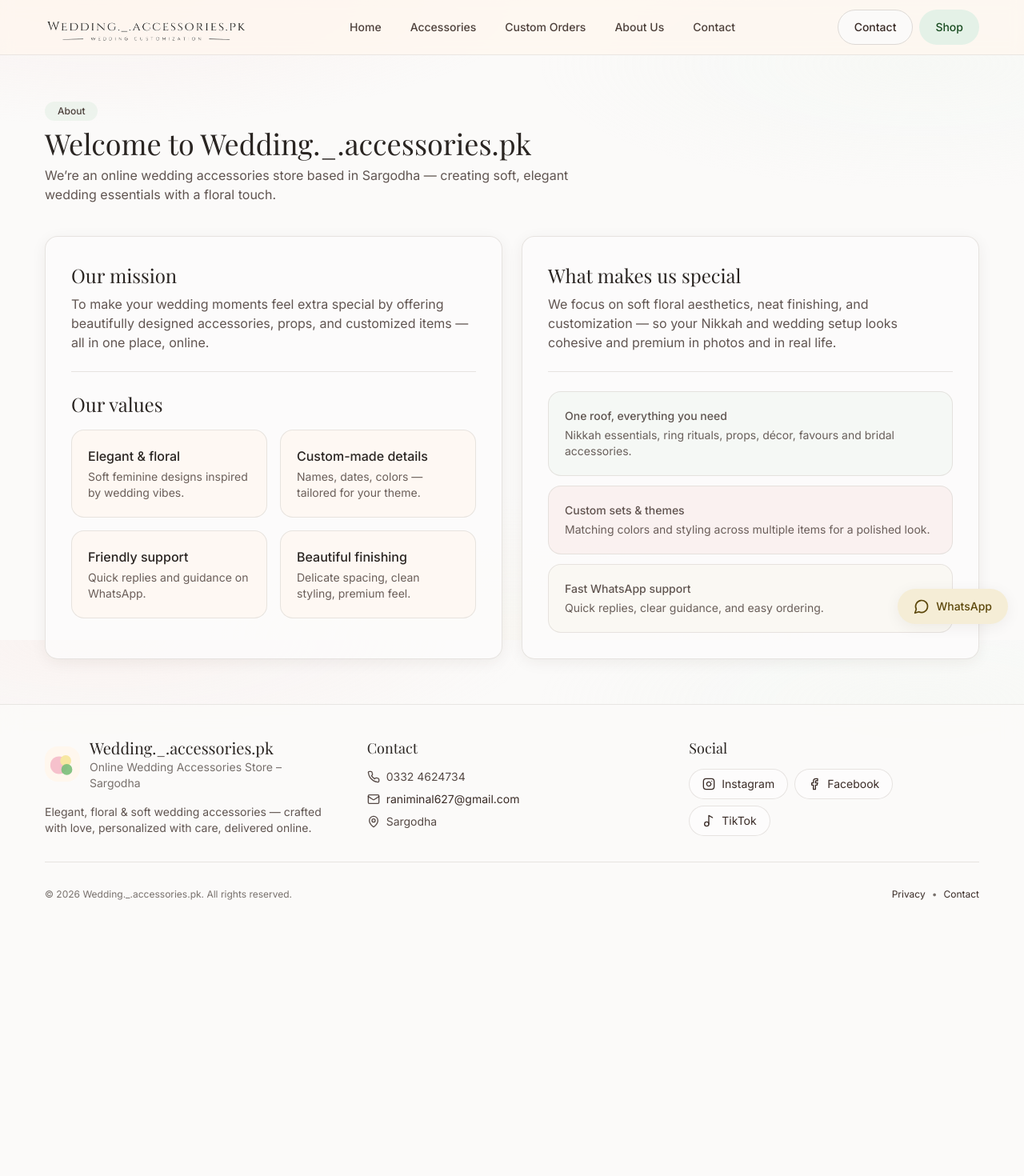
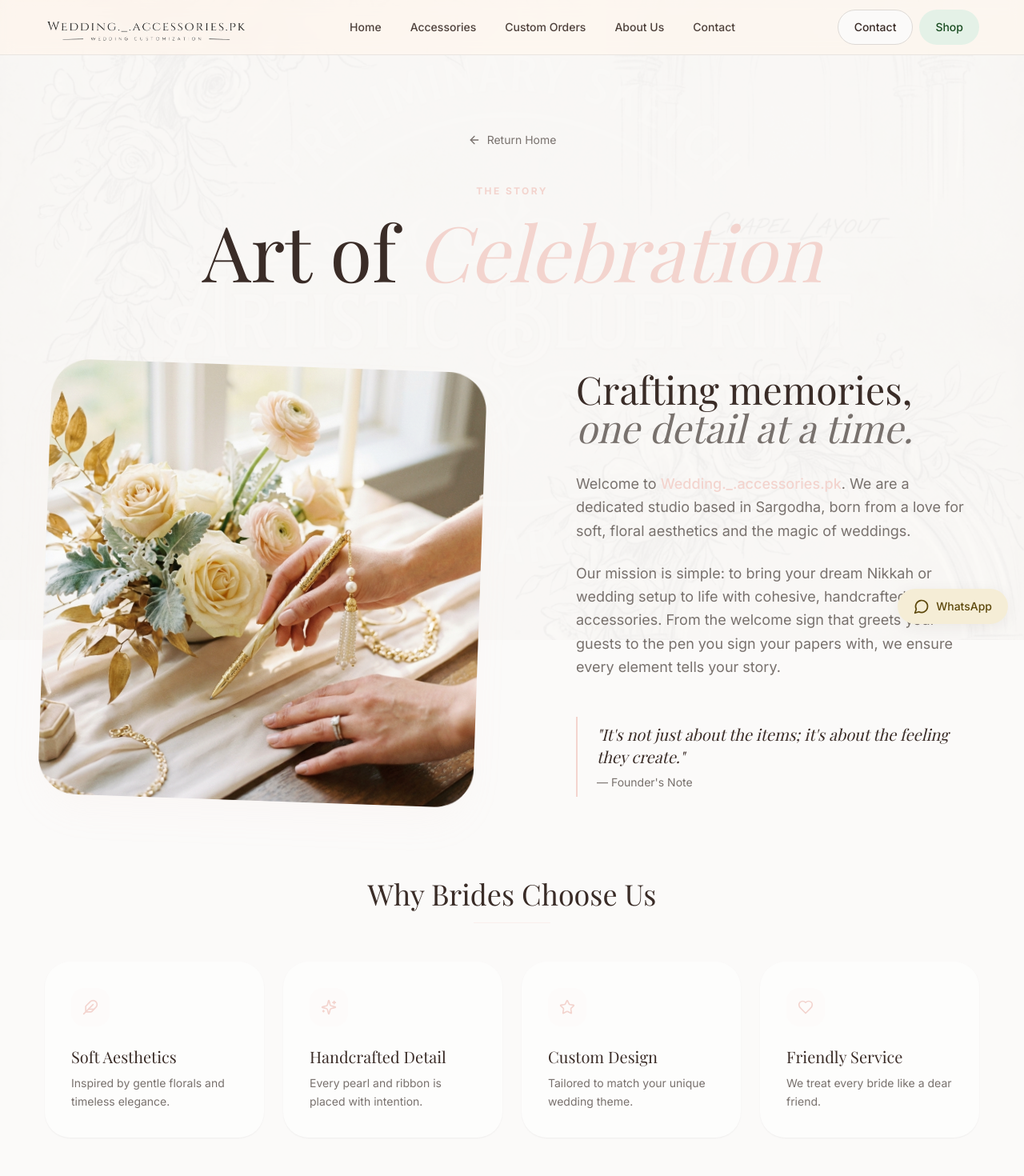
Before and after one commit to pvsameerpvs/Wedding._.accessories.pk-static-nextjs, a Next.js app: page /about in a window 1280 px wide. Shown: the top 1470 px of the page at 80% size. Before the commit the page ends 1166 px from the top, so only its background shows below. Built offline with nearby package versions, Linux system fonts and the light colour scheme; a web font is replaced by a local one.

Commit message:
fix: about secction ui create

```diff
--- a/app/about/page.tsx
+++ b/app/about/page.tsx
@@ -1,75 +1,135 @@
-import SectionHeading from "@/components/section-heading"
-import { Card, CardContent } from "@/components/ui/card"
+import Image from "next/image"
+import Link from "next/link"
+import { ArrowLeft, Heart, Star, Sparkles, Feather } from "lucide-react"
+import { Button } from "@/components/ui/button"
 import { Separator } from "@/components/ui/separator"
 import { SITE } from "@/lib/site"
+import { cn } from "@/lib/utils"
 
 const values = [
-  { title: "Elegant & floral", desc: "Soft feminine designs inspired by wedding vibes." },
-  { title: "Custom-made details", desc: "Names, dates, colors — tailored for your theme." },
-  { title: "Friendly support", desc: "Quick replies and guidance on WhatsApp." },
-  { title: "Beautiful finishing", desc: "Delicate spacing, clean styling, premium feel." },
+  {
+    icon: <Feather className="w-5 h-5" />,
+    title: "Soft Aesthetics",
+    desc: "Inspired by gentle florals and timeless elegance."
+  },
+  {
+    icon: <Sparkles className="w-5 h-5" />,
+    title: "Handcrafted Detail",
+    desc: "Every pearl and ribbon is placed with intention."
+  },
+  {
+    icon: <Star className="w-5 h-5" />,
+    title: "Custom Design",
+    desc: "Tailored to match your unique wedding theme."
+  },
+  {
+    icon: <Heart className="w-5 h-5" />,
+    title: "Friendly Service",
+    desc: "We treat every bride like a dear friend."
+  },
 ] as const
 
 export default function AboutPage() {
   return (
-    <div className="container py-12 md:py-14">
-      <SectionHeading
-        eyebrow="About"
-        title={`Welcome to ${SITE.name}`}
-        desc="We’re an online wedding accessories store based in Sargodha — creating soft, elegant wedding essentials with a floral touch."
+    <div className="min-h-screen relative overflow-hidden bg-background">
+       {/* Background Decoration */}
+       <div className="fixed inset-0 z-0 pointer-events-none">
+          <Image
+             src="/custom_studio_bg.png"
+             alt="Background Pattern"
+             fill
+             className="object-cover opacity-[0.05]"
+             priority
           />
+       </div>
 
-      <div className="mt-10 grid gap-6 lg:grid-cols-2">
-        <Card className="bg-card/80">
-          <CardContent className="p-8">
-            <div className="font-serif text-2xl">Our mission</div>
-            <p className="mt-2 text-sm md:text-base text-charcoal/80">
-              To make your wedding moments feel extra special by offering beautifully designed accessories, props, and
-              customized items — all in one place, online.
+       <div className="container relative z-10 py-12 md:py-20 lg:py-24 space-y-24">
+          {/* Header */}
+          <div className="text-center space-y-6 animate-fadeUp">
+             <Link href="/" className="inline-flex items-center gap-2 text-sm text-muted-foreground hover:text-primary transition-colors mb-4">
+                <ArrowLeft className="w-4 h-4" /> Return Home
+             </Link>
+             <div className="space-y-4">
+                <span className="text-xs font-bold tracking-[0.2em] text-primary uppercase">The Story</span>
+                <h1 className="font-serif text-5xl md:text-7xl lg:text-8xl leading-none text-charcoal">
+                   Art of <span className="italic text-primary">Celebration</span>
+                </h1>
+             </div>
+          </div>
+
+          {/* Main Story Split */}
+          <div className="grid lg:grid-cols-2 gap-12 lg:gap-20 items-center">
+             <div className="relative aspect-[4/5] lg:aspect-square rounded-[3rem] overflow-hidden rotate-2 hover:rotate-0 transition-all duration-500 shadow-2xl shadow-primary/10 group">
+                <div className="absolute inset-0 bg-primary/10 mix-blend-overlay z-10" />
+                <Image
+                   src="/about_story_image.png"
+                   alt="Hands crafting elegant wedding accessories"
+                   fill
+                   className="object-cover scale-105 group-hover:scale-100 transition-transform duration-700"
+                />
+             </div>
+
+             <div className="space-y-8 lg:pl-10">
+                <h2 className="font-serif text-4xl lg:text-5xl text-charcoal">
+                   Crafting memories, <br/>
+                   <span className="italic text-muted-foreground">one detail at a time.</span>
+                </h2>
+                <div className="space-y-6 text-lg text-muted-foreground leading-relaxed">
+                   <p>
+                      Welcome to <span className="font-medium text-primary">{SITE.name}</span>. We are a dedicated studio based in Sargodha, born from a love for soft, floral aesthetics and the magic of weddings.
                    </p>
-            <Separator className="my-6" />
-            <div className="font-serif text-2xl">Our values</div>
-            <div className="mt-4 grid gap-4 sm:grid-cols-2">
-              {values.map((v) => (
-                <div key={v.title} className="rounded-2xl border border-border/70 bg-cream/60 p-5">
-                  <div className="font-medium">{v.title}</div>
-                  <div className="mt-1 text-sm text-charcoal/75">{v.desc}</div>
+                   <p>
+                      Our mission is simple: to bring your dream Nikkah or wedding setup to life with cohesive, handcrafted accessories. From the welcome sign that greets your guests to the pen you sign your papers with, we ensure every element tells your story.
+                   </p>
+                </div>
+                <div className="pt-4">
+                   <div className="inline-block border-l-2 border-primary pl-6 py-2">
+                      <p className="font-serif text-xl text-charcoal italic">"It's not just about the items; it's about the feeling they create."</p>
+                      <p className="text-sm text-muted-foreground mt-2">— Founder's Note</p>
+                   </div>
+                </div>
+             </div>
+          </div>
+
+          {/* Values Grid */}
+          <div className="space-y-12">
+             <div className="text-center space-y-4 max-w-2xl mx-auto">
+                <h2 className="font-serif text-3xl md:text-4xl text-charcoal">Why Brides Choose Us</h2>
+                <Separator className="w-24 mx-auto bg-primary/30" />
+             </div>
+
+             <div className="grid sm:grid-cols-2 lg:grid-cols-4 gap-6">
+                {values.map((v, i) => (
+                   <div key={i} className="group p-8 rounded-[2rem] bg-white/50 hover:bg-white border border-transparent hover:border-primary/10 shadow-sm hover:shadow-xl hover:shadow-primary/5 transition-all duration-300">
+                      <div className="w-12 h-12 rounded-2xl bg-primary/5 text-primary flex items-center justify-center mb-6 group-hover:bg-primary group-hover:text-white transition-colors">
+                         {v.icon}
+                      </div>
+                      <h3 className="font-serif text-xl text-charcoal mb-2">{v.title}</h3>
+                      <p className="text-sm text-muted-foreground leading-relaxed">{v.desc}</p>
                    </div>
                 ))}
              </div>
-          </CardContent>
-        </Card>
+          </div>
 
-        <Card className="bg-card/80">
-          <CardContent className="p-8">
-            <div className="font-serif text-2xl">What makes us special</div>
-            <p className="mt-2 text-sm md:text-base text-charcoal/80">
-              We focus on soft floral aesthetics, neat finishing, and customization — so your Nikkah and wedding setup
-              looks cohesive and premium in photos and in real life.
-            </p>
-            <Separator className="my-6" />
-            <div className="space-y-3 text-sm text-charcoal/80">
-              <div className="rounded-2xl border border-border/70 bg-secondary/30 p-5">
-                <div className="font-medium">One roof, everything you need</div>
-                <div className="mt-1 text-charcoal/75">
-                  Nikkah essentials, ring rituals, props, décor, favours and bridal accessories.
+          {/* Bottom CTA */}
+          <div className="rounded-[3rem] bg-primary/5 p-12 lg:p-20 text-center space-y-8 relative overflow-hidden">
+             <div className="relative z-10 max-w-2xl mx-auto space-y-6">
+                <h2 className="font-serif text-4xl md:text-5xl text-charcoal">Ready to create something beautiful?</h2>
+                <p className="text-lg text-muted-foreground">Let's chat about your upcoming event and how we can add that perfect touch.</p>
+                <div className="flex flex-col sm:flex-row gap-4 justify-center pt-4">
+                   <Button asChild size="lg" className="rounded-full px-8 h-12 bg-primary text-white hover:bg-primary/90">
+                      <Link href="/custom-orders">Start Custom Project</Link>
+                   </Button>
+                   <Button asChild size="lg" variant="outline" className="rounded-full px-8 h-12 border-primary/20 hover:bg-primary/5 hover:text-primary">
+                      <Link href="/accessories">Explore Collection</Link>
+                   </Button>
                 </div>
              </div>
-              <div className="rounded-2xl border border-border/70 bg-primary/25 p-5">
-                <div className="font-medium">Custom sets & themes</div>
-                <div className="mt-1 text-charcoal/75">
-                  Matching colors and styling across multiple items for a polished look.
+
+             {/* Decorative Circles */}
+             <div className="absolute top-0 left-0 w-64 h-64 bg-white/40 rounded-full blur-[80px] -translate-x-1/2 -translate-y-1/2" />
+             <div className="absolute bottom-0 right-0 w-64 h-64 bg-white/40 rounded-full blur-[80px] translate-x-1/2 translate-y-1/2" />
           </div>
-              </div>
-              <div className="rounded-2xl border border-border/70 bg-accent/20 p-5">
-                <div className="font-medium">Fast WhatsApp support</div>
-                <div className="mt-1 text-charcoal/75">
-                  Quick replies, clear guidance, and easy ordering.
-                </div>
-              </div>
-            </div>
-          </CardContent>
-        </Card>
        </div>
     </div>
   )
--- a/app/custom-orders/page.tsx
+++ b/app/custom-orders/page.tsx
@@ -43,7 +43,6 @@ export default function CustomOrdersPage() {
             className="object-cover opacity-[0.08]"
             priority
          />
-         <div className="absolute inset-0 bg-gradient-to-b from-background/95 via-background/80 to-background/95" />
       </div>
 
       <div className="container relative z-10 py-12 md:py-20 lg:py-24 space-y-20">
```
Also changed, not shown: public/about_story_image.png (added). Lines whose indentation alone changed are shown as unchanged.
